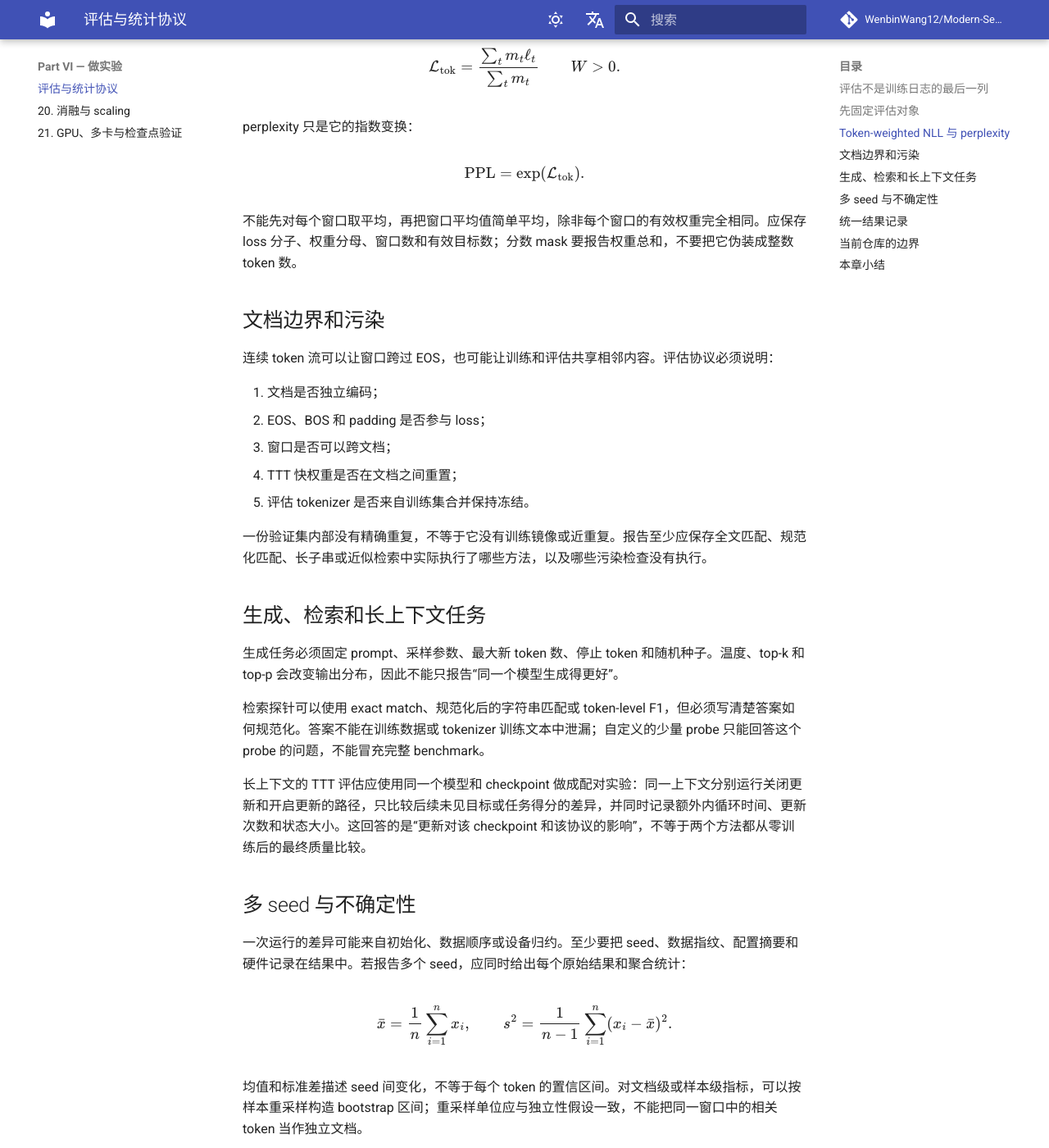
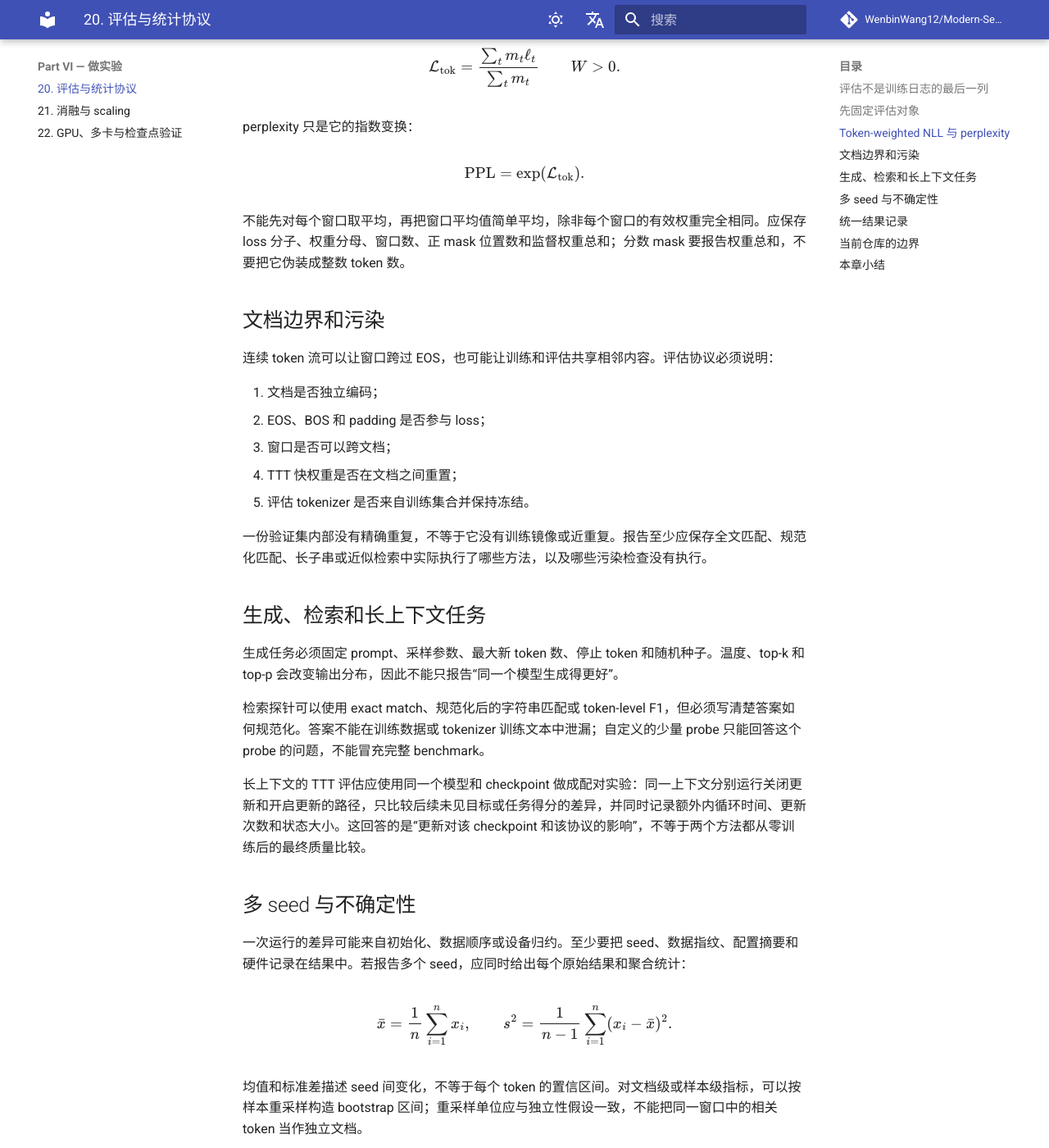
Before and after one commit to WenbinWang12/Modern-Sequence-Models-from-Scratch, an MkDocs documentation site: the page built from docs/book/21_evaluation_protocol.md, in a window 1280 px wide and 1400 px high, scrolled down 1078 px. Shown: the whole window at 82% size. Built offline with MkDocs 1.6.1 and Material for MkDocs 9.7.7, drawn with Linux system fonts in a browser that asks for light colours; comment, search, counter and statistics services are not loaded; some of the changed text lies outside the part shown.

Commit message:
Clarify evaluation schema status and chapter order

```diff
--- a/docs/book/21_evaluation_protocol.md
+++ b/docs/book/21_evaluation_protocol.md
@@ -40,7 +40,7 @@ $$
 \operatorname{PPL}=\exp(\mathcal L_{\mathrm{tok}}).
 $$
 
-不能先对每个窗口取平均，再把窗口平均值简单平均，除非每个窗口的有效权重完全相同。应保存 loss 分子、权重分母、窗口数和有效目标数；分数 mask 要报告权重总和，不要把它伪装成整数 token 数。
+不能先对每个窗口取平均，再把窗口平均值简单平均，除非每个窗口的有效权重完全相同。应保存 loss 分子、权重分母、窗口数、正 mask 位置数和监督权重总和；分数 mask 要报告权重总和，不要把它伪装成整数 token 数。
 
 ## 文档边界和污染
 
--- a/mkdocs.yml
+++ b/mkdocs.yml
@@ -105,9 +105,9 @@ nav:
       - 18. 注意力、缓存与流式推理: book/06_attention_cache.md
       - 19. MoE、路由与专家并行: book/07_moe.md
   - Part VI — 做实验:
-      - 评估与统计协议: book/21_evaluation_protocol.md
-      - 20. 消融与 scaling: book/08_experiments.md
-      - 21. GPU、多卡与检查点验证: book/09_gpu_validation.md
+      - 20. 评估与统计协议: book/21_evaluation_protocol.md
+      - 21. 消融与 scaling: book/08_experiments.md
+      - 22. GPU、多卡与检查点验证: book/09_gpu_validation.md
   - Frontier Lab — 可选前沿专题:
       - 专题总览: frontier/index.md
       - TTT 与线性注意力: frontier/ttt_linear_attention.md
@@ -142,9 +142,9 @@ nav:
       - 17. Inner and outer loops: book/en/05_inner_outer_loop.md
       - 18. Attention, caches, and streaming: book/en/06_attention_cache.md
       - 19. MoE and expert parallelism: book/en/07_moe.md
-      - Evaluation and statistical protocol: book/en/21_evaluation_protocol.md
-      - 20. Ablations, cost, and scaling: book/en/08_experiments.md
-      - 21. GPU and checkpoint validation: book/en/09_gpu_validation.md
+      - 20. Evaluation and statistical protocol: book/en/21_evaluation_protocol.md
+      - 21. Ablations, cost, and scaling: book/en/08_experiments.md
+      - 22. GPU and checkpoint validation: book/en/09_gpu_validation.md
       - Frontier Lab (optional):
           - Overview: frontier/en/index.md
           - TTT and linear attention: frontier/en/ttt_linear_attention.md
```
Also changed, not shown: other parts of docs/book/21_evaluation_protocol.md (+1 -1 lines), docs/book/en/21_evaluation_protocol.md (+2 -2 lines).
